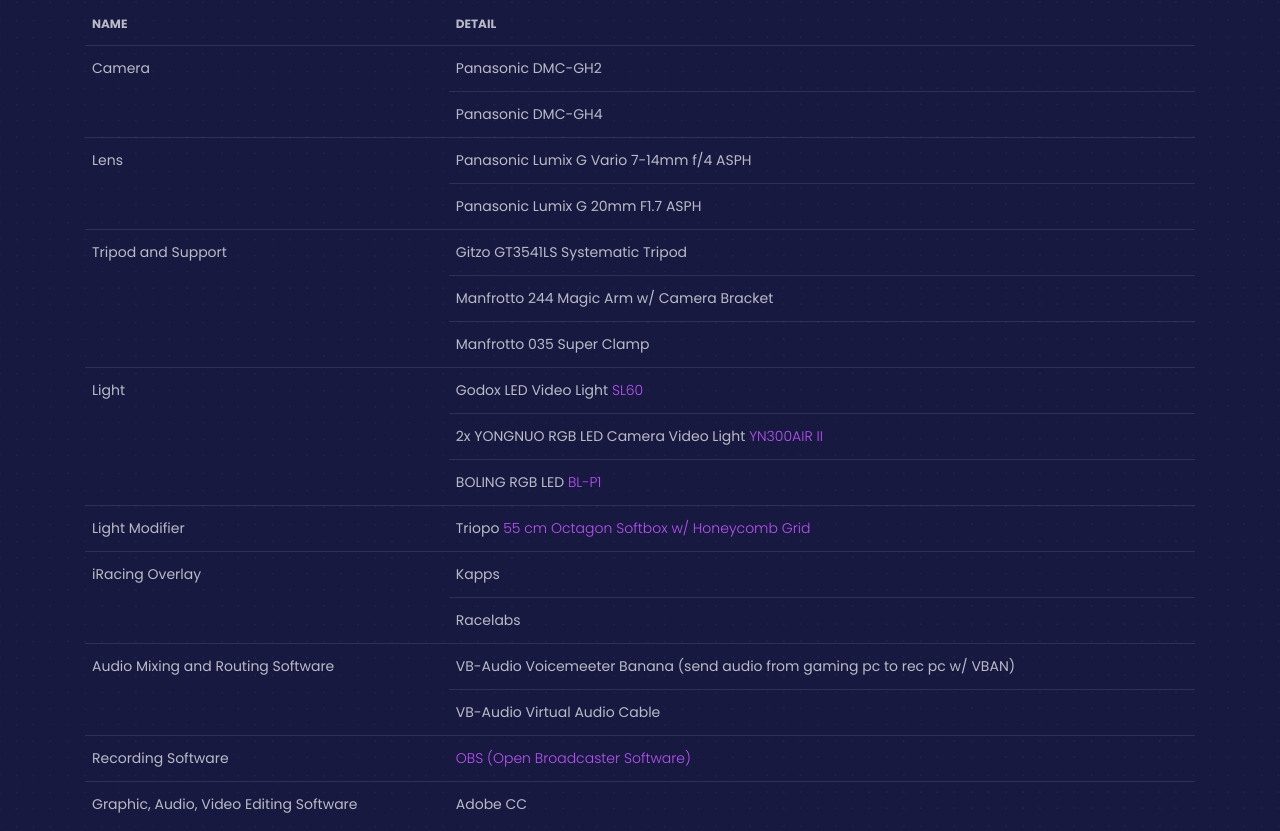
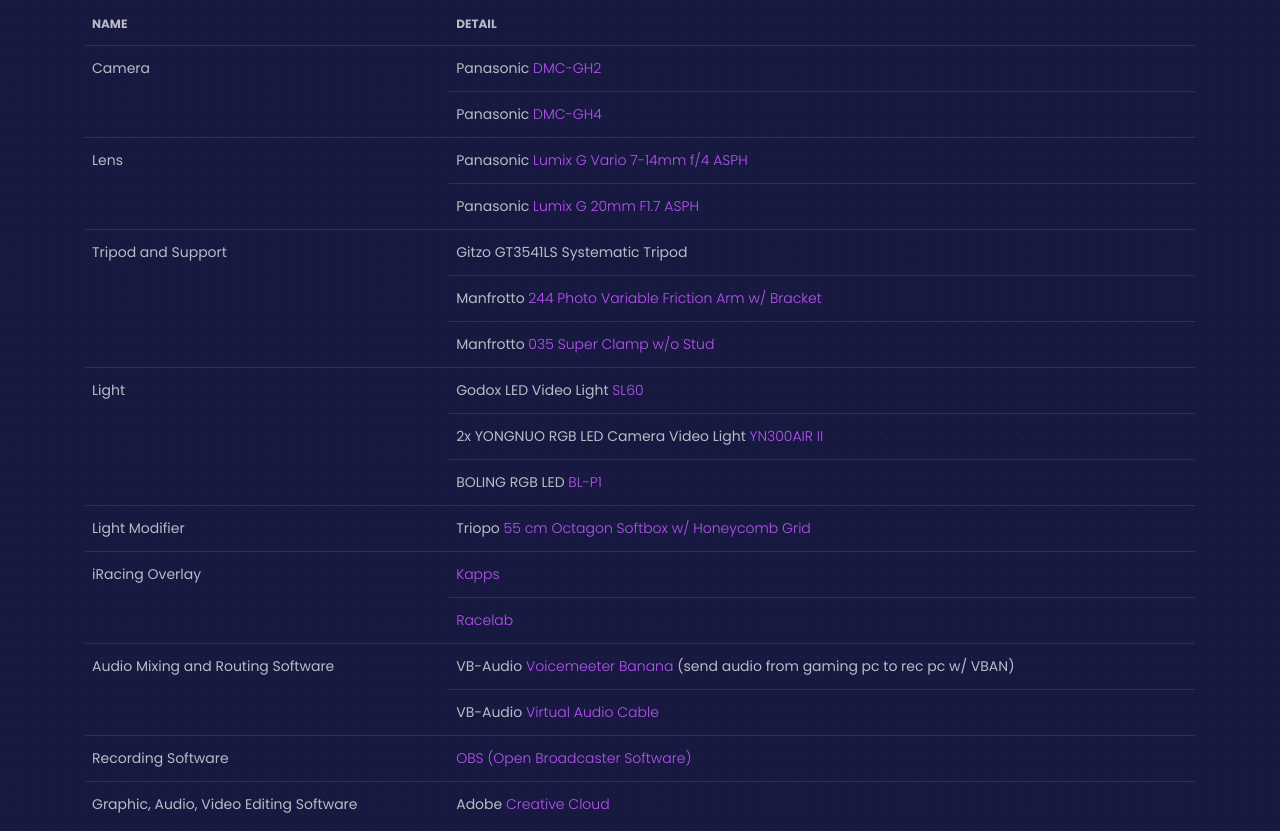
Before and after one commit to zerox4a/garage-zerox4a, a plain HTML site: page index.html in a window 1280 px wide. Shown: the part 4410-5241 px from the top of the page. Drawn offline with Linux system fonts and the light colour scheme.

Commit message:
Update index.html

```diff
--- a/index.html
+++ b/index.html
@@ -472,27 +472,27 @@
               <tbody>
                 <tr>
                   <td class="align-top" rowspan="2">Camera</td>
-                  <td>Panasonic DMC-GH2</td>
+                  <td>Panasonic <a href="https://panasonic.jp/dc/p-db/DMC-GH2.html" target="_blank">DMC-GH2</a></td>
                 </tr>
                 <tr>
-                  <td>Panasonic DMC-GH4</td>
+                  <td>Panasonic <a href="https://panasonic.jp/dc/p-db/DMC-GH4.html" target="_blank">DMC-GH4</a></td>
                 </tr>
                 <tr>
                   <td class="align-top" rowspan="2">Lens</td>
-                  <td>Panasonic Lumix G Vario 7-14mm f/4 ASPH</td>
+                  <td>Panasonic <a href="https://panasonic.jp/dc/products/g_series_lens/lumix_g_vario_7-14.html" target="_blank">Lumix G Vario 7-14mm f/4 ASPH</a></td>
                 </tr>
                 <tr>
-                  <td>Panasonic Lumix G 20mm F1.7 ASPH</td>
+                  <td>Panasonic <a href="https://panasonic.jp/dc/products/g_series_lens/lumix_g_20_2.html" target="_blank">Lumix G 20mm F1.7 ASPH</a></td>
                 </tr>
                 <tr>
                   <td class="align-top" rowspan="3">Tripod and Support</td>
-                  <td>Gitzo GT3541LS Systematic Tripod</td>
+                  <td>Gitzo <a href="https://www.gitzo.com/us-en/tripod-systematic-series-5-long-4-sections-gt5543lsus/" target="_blank"></a>GT3541LS Systematic Tripod</td>
                 </tr>
                 <tr>
-                  <td>Manfrotto 244 Magic Arm w/ Camera Bracket</td>
+                  <td>Manfrotto <a href="https://www.manfrotto.com/us-en/photo-variable-friction-arm-with-bracket-244/" target="_blank">244 Photo Variable Friction Arm w/ Bracket</a></td>
                 </tr>
                 <tr>
-                  <td>Manfrotto 035 Super Clamp</td>
+                  <td>Manfrotto <a href="https://www.manfrotto.com/us-en/super-photo-clamp-without-stud-aluminium-035/">035 Super Clamp w/o Stud</a></td>
                 </tr>
                 <tr>
                   <td class="align-top" rowspan="3">Light</td>
@@ -510,17 +510,17 @@
                 </tr>
                 <tr>
                   <td class="align-top" rowspan="2">iRacing Overlay</td>
-                  <td>Kapps</td>
+                  <td><a href="https://kapps.kutu.ru/" target="_blank">Kapps</a></td>
                 </tr>
                 <tr>
-                  <td>Racelabs</td>
+                  <td><a href="https://racelab.app/" target="_blank">Racelab</a></td>
                 </tr>
                 <tr>
                   <td class="align-top" rowspan="2">Audio Mixing and Routing Software</td>
-                  <td>VB-Audio Voicemeeter Banana (send audio from gaming pc to rec pc w/ VBAN)</td>
+                  <td>VB-Audio <a href="https://vb-audio.com/Voicemeeter/banana.htm" target="_blank">Voicemeeter Banana</a> (send audio from gaming pc to rec pc w/ VBAN)</td>
                 </tr>
                 <tr>
-                  <td>VB-Audio Virtual Audio Cable</td>
+                  <td>VB-Audio <a href="https://vb-audio.com/Cable/" target="_blank">Virtual Audio Cable</a></td>
                 </tr>
                 <tr>
                   <td>Recording Software</td>
@@ -528,7 +528,7 @@
                 </tr>
                 <tr>
                   <td>Graphic, Audio, Video Editing Software</td>
-                  <td>Adobe CC</td>
+                  <td>Adobe <a href="https://www.adobe.com/creativecloud.html" target="_blank">Creative Cloud</a></td>
                 </tr>
               </tbody>
             </table>
```
